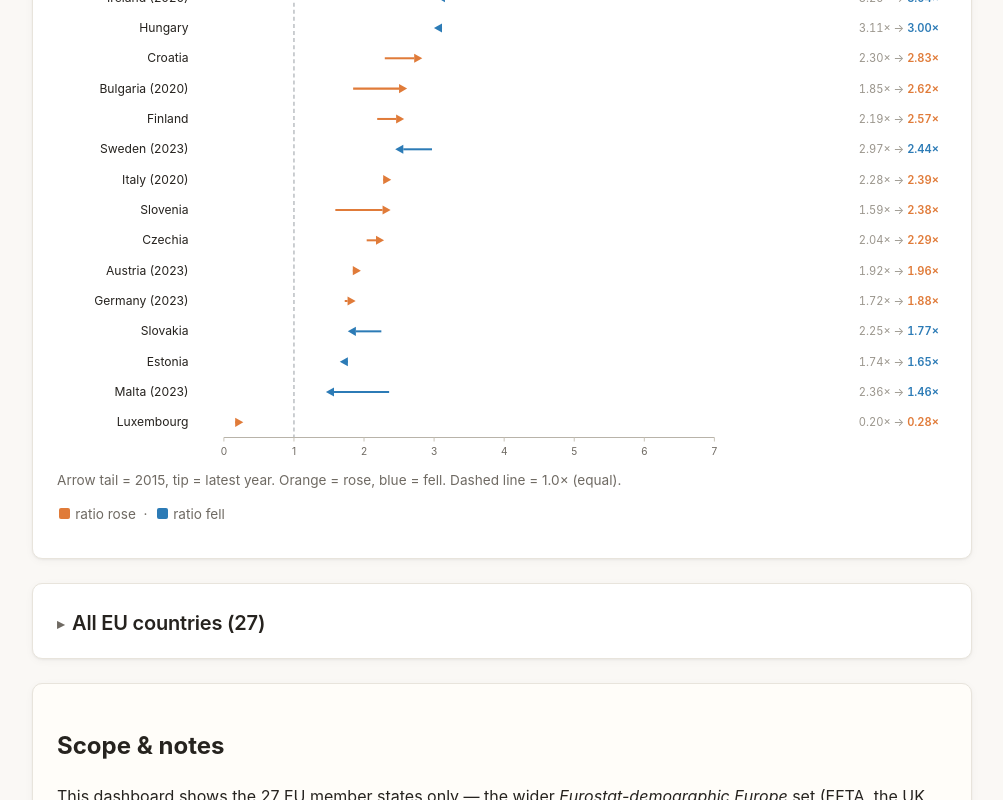
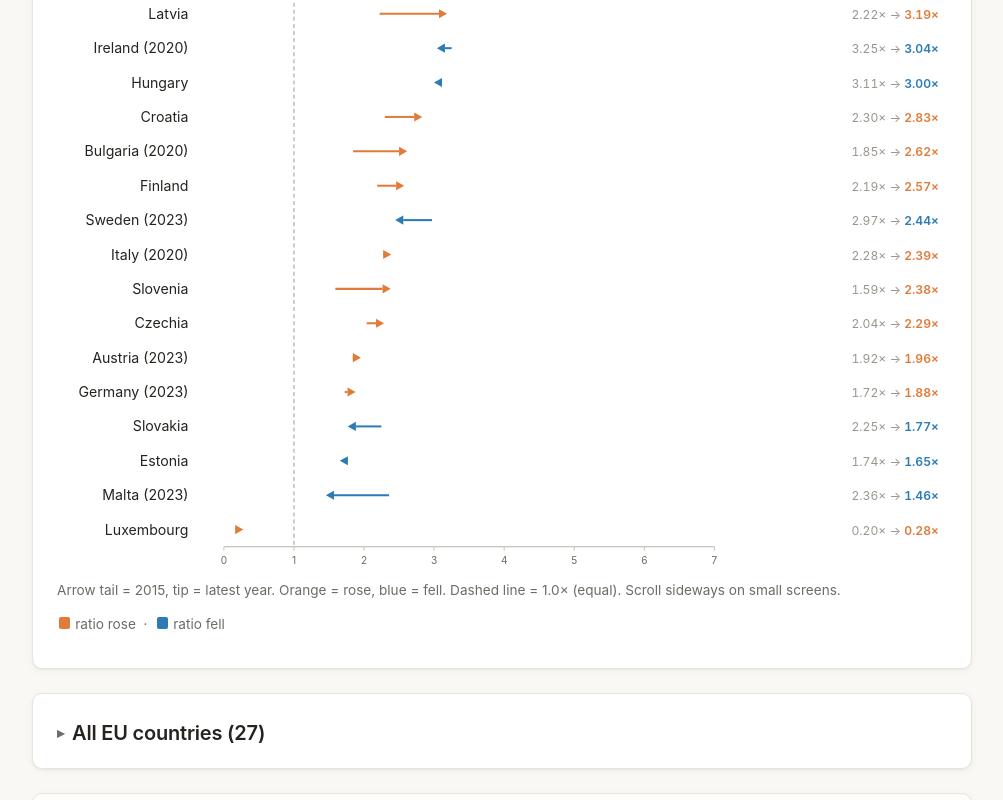
Before and after one commit to gi-coi/chicken-vs-people, a plain HTML site: page dashboard/index.html in a window 1280 px wide. Shown: the part 1031-1831 px from the top of the page, without its empty margins (138-1141 px from the left). Drawn offline with Linux system fonts and the light colour scheme.

Commit message:
Make the slopegraph responsive (scroll on narrow screens)
- Wrap the SVG in an overflow-x scroll container and give it a min-width
  of 800px, so on mobile the chart scrolls sideways at a readable size
  instead of shrinking the text down to ~4px.
- Enlarge the name/value fonts (14px/12px) and row height.
- Bump cache-busting versions.

```diff
--- a/dashboard/index.css
+++ b/dashboard/index.css
@@ -176,8 +176,13 @@ main {
 
 /* ---- Slopegraph ---- */
 .slopechart { margin-top: 0.75rem; }
+.slope-scroll {
+  overflow-x: auto;
+  -webkit-overflow-scrolling: touch;
+}
 .slope__svg {
   width: 100%;
+  min-width: 800px; /* keep text readable on narrow screens (scroll instead of shrink) */
   height: auto;
   display: block;
 }
@@ -199,11 +204,11 @@ main {
 .slope-flat { stroke: #ffffff; stroke-width: 1; }
 .slope-name {
   fill: var(--ink);
-  font-size: 12px;
+  font-size: 14px;
 }
 .slope-vals {
   fill: #9a958c;
-  font-size: 11px;
+  font-size: 12px;
   font-variant-numeric: tabular-nums;
 }
 .slope-vals--end { font-weight: 600; }
--- a/dashboard/index.html
+++ b/dashboard/index.html
@@ -5,7 +5,7 @@
   <meta name="viewport" content="width=device-width, initial-scale=1" />
   <title>Chickens vs People — EU</title>
   <meta name="description" content="Which EU countries have more chickens than people?" />
-  <link rel="stylesheet" href="index.css?v=4" />
+  <link rel="stylesheet" href="index.css?v=5" />
 </head>
 <body>
   <svg width="0" height="0" style="position:absolute" aria-hidden="true">
@@ -126,6 +126,6 @@
       <a href="../docs/uncertainties.md">uncertainties</a></p>
   </footer>
 
-  <script src="index.js?v=5"></script>
+  <script src="index.js?v=6"></script>
 </body>
 </html>
--- a/dashboard/index.js
+++ b/dashboard/index.js
@@ -170,7 +170,7 @@ function renderSlopeDesktop(items) {
   const d = state.data;
   const axisMax = Math.ceil(Math.max.apply(null, items.map((i) => i.r1)));
   const n = items.length;
-  const rowH = 30, topPad = 30, bottomPad = 26;
+  const rowH = 34, topPad = 30, bottomPad = 26;
   const W = 880;
   const H = topPad + n * rowH + bottomPad;
   const nameX = 130, x0 = 165, x1 = 650, textX = 872;
@@ -205,8 +205,8 @@ function renderSlopeDesktop(items) {
       '<g opacity="' + dim + '">' +
         '<line class="slope-line" x1="' + xa.toFixed(1) + '" y1="' + yy + '" x2="' + baseX.toFixed(1) + '" y2="' + yy + '" stroke="' + rgb + '"/>' +
         head +
-        '<text class="slope-name" x="' + nameX + '" y="' + (yy + 4) + '" text-anchor="end">' + escapeHtml(name) + '</text>' +
-        '<text class="slope-vals" x="' + textX + '" y="' + (yy + 4) + '" text-anchor="end">' +
+        '<text class="slope-name" x="' + nameX + '" y="' + (yy + 5) + '" text-anchor="end">' + escapeHtml(name) + '</text>' +
+        '<text class="slope-vals" x="' + textX + '" y="' + (yy + 5) + '" text-anchor="end">' +
           it.r0.toFixed(2) + '\u00d7 \u2192 ' +
           '<tspan class="slope-vals--end" fill="' + rgb + '">' + it.r1.toFixed(2) + '\u00d7</tspan>' +
         '</text>' +
@@ -222,13 +222,15 @@ function renderSlopeDesktop(items) {
   const xth = x(1.0).toFixed(1);
 
   $('#slopechart').innerHTML =
+    '<div class="slope-scroll">' +
       '<svg class="slope__svg" viewBox="0 0 ' + W + ' ' + H + '" role="img" ' +
         'aria-label="Chickens per person, 2015 to latest, by EU country">' +
         '<line class="slope-threshold" x1="' + xth + '" y1="' + (topPad - 12) + '" x2="' + xth + '" y2="' + (H - bottomPad) + '"/>' +
         '<text class="slope-threshold-label" x="' + xth + '" y="' + (topPad - 16) + '" text-anchor="middle">1.0\u00d7</text>' +
         axis + parts.join('') +
       '</svg>' +
-    '<p class="muted slope-note">Arrow tail = 2015, tip = latest year. Orange = rose, blue = fell. Dashed line = 1.0\u00d7 (equal).</p>';
+    '</div>' +
+    '<p class="muted slope-note">Arrow tail = 2015, tip = latest year. Orange = rose, blue = fell. Dashed line = 1.0\u00d7 (equal). Scroll sideways on small screens.</p>';
 }
 
 function renderSlopeMobile(items) {
```
Lines whose indentation alone changed are shown as unchanged.
